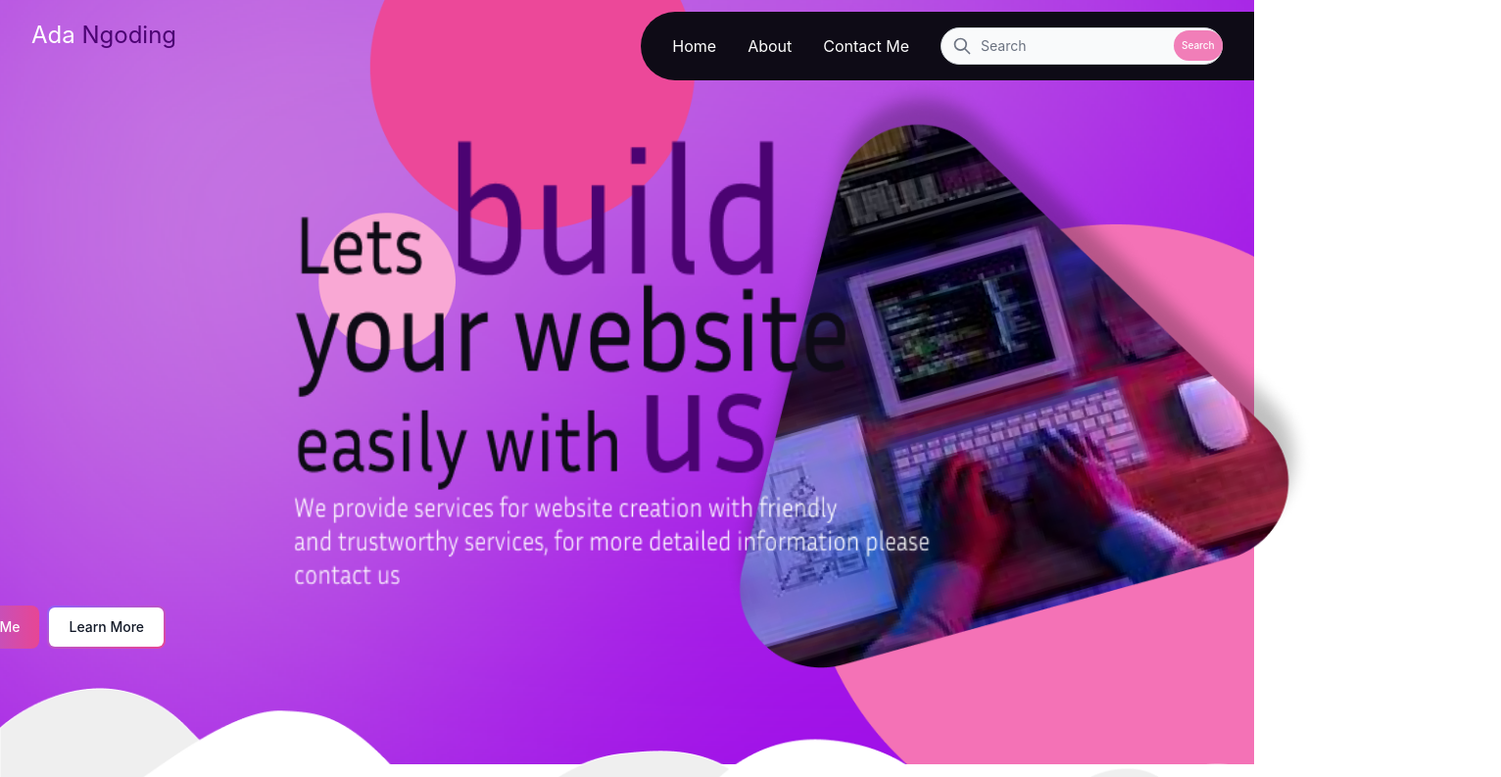
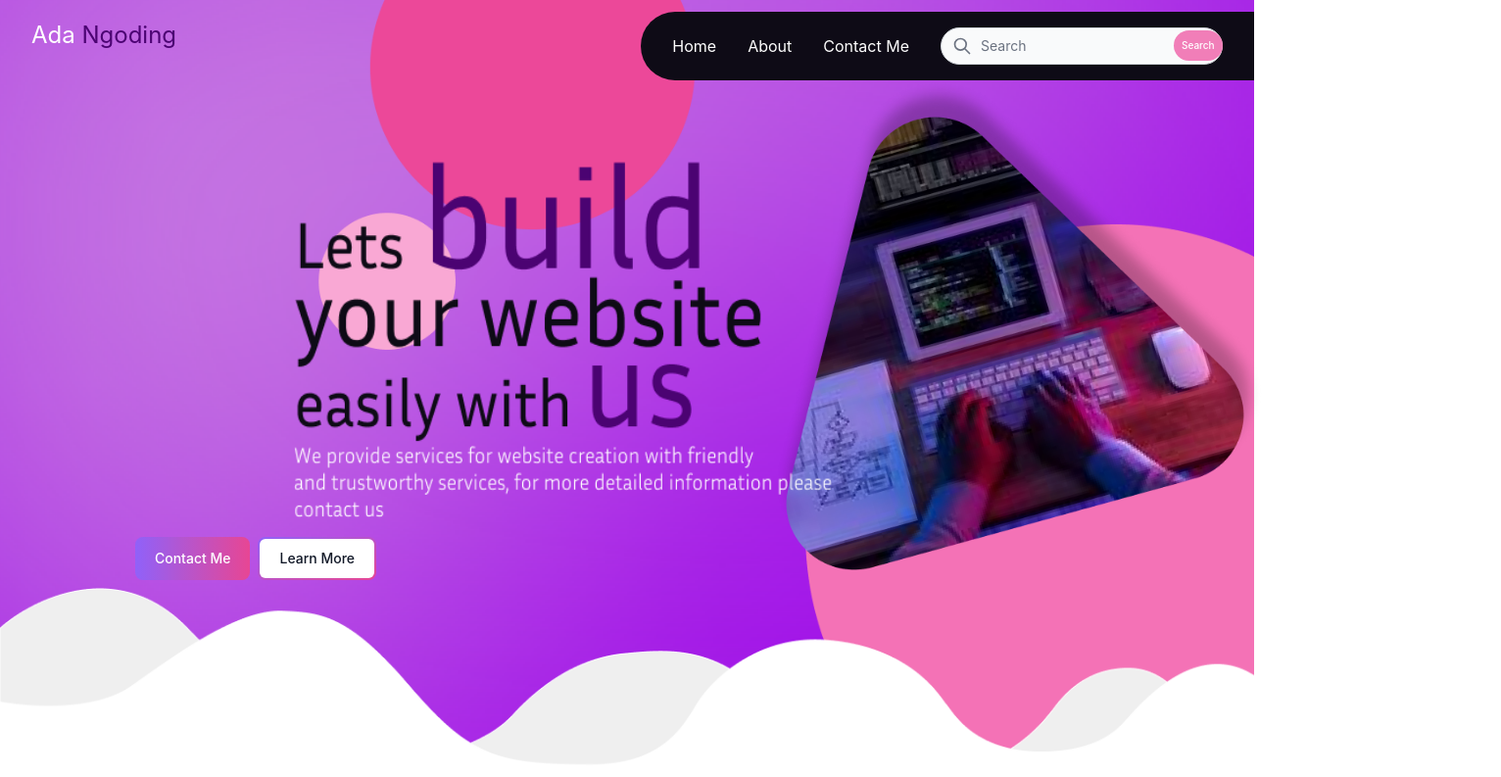
Before and after one commit to barrqyu/web-pt, a website: page index.html in a window 1280 px wide. Shown: the part 20-813 px from the top of the page at 98% size, 1532 px wide, since content can reach past the window. Drawn offline with nearby package versions, Linux system fonts and the light colour scheme.

Commit message:
webpt2nd

```diff
--- a/index.html
+++ b/index.html
@@ -86,13 +86,13 @@
         <div class="flex flex-col">
           <div class="flex flex-col  md:justify-between">
             <div class="flex justify-center">
-              <img class="h-[250px] w-[250px] md:h-[600px] md:w-[600px] mt-[150px] md:mt-[0] animate-bounce md:animate-none md:mr-[-800px]" src="./assets/image1.png" alt="">
+              <img class="h-[250px] w-[250px] md:h-[500px] md:w-[500px] mt-[150px] md:mt-[0] animate-bounce md:animate-none md:mr-[-800px]" src="./assets/image1.png" alt="">
             </div>
-              <img class="hidden md:block w-[650px] h-[500px] mt-[-580px] ml-[300px]" src="./assets/word2.png" alt="">
+              <img class="hidden md:block w-[550px] h-[400px] mt-[-450px] ml-[300px]" src="./assets/word2.png" alt="">
             <div class="flex justify-center md:hidden">
               <img class="h-[200px] md:hidden" src="./assets/word3.png" alt="">
             </div>
-            <div class="flex justify-center mt-4 md:ml-[-1180px]">
+            <div class="flex justify-center mt-4 md:ml-[-750px]">
               <button type="button" class="text-white bg-gradient-to-r from-purple-500 to-pink-500 hover:bg-gradient-to-l focus:ring-4 focus:outline-none focus:ring-purple-200 dark:focus:ring-purple-800 font-medium rounded-lg text-sm px-5 py-2.5 text-center mr-2 mb-2">Contact Me</button>
               <button class="relative inline-flex items-center justify-center p-0.5 mb-2 mr-2 overflow-hidden text-sm font-medium text-gray-900 rounded-lg group bg-gradient-to-br from-purple-500 to-pink-500 group-hover:from-purple-500 group-hover:to-pink-500 hover:text-white dark:text-white focus:ring-4 focus:outline-none focus:ring-purple-200 dark:focus:ring-purple-800">
               <span class="relative px-5 py-2.5 transition-all ease-in duration-75 bg-white dark:bg-gray-900 rounded-md group-hover:bg-opacity-0">
@@ -102,7 +102,7 @@
             </div>
           </div>
           <div>
-            <img class="mt-[170px] md:mt-8 md:h-[200px] w-[100%]" src="./assets/vektor4.png" alt="">
+            <img class="mt-[170px] md:mt-0 md:h-[200px] w-[100%]" src="./assets/vektor4.png" alt="">
           </div>
         </div>
     </div>
@@ -128,7 +128,7 @@
           <p>If you want to be a patner, please fill this form :</p>
         </div>
         <div class="flex justify-center items-center">
-            <div class="w-[50%] md:ml-[190px]">
+            <div class="w-[50%] md:ml-[50px]">
                 <form action="" class="font-['poppins'] text-[#BF56D8] font-extrabold md:text-xl" >Nama :</form>
                 <input type="text" class="md:w-[803px] rounded-lg">
                 <form action="" class="font-[poppins] text-[#BF56D8] font-extrabold md:text-xl mt-3">Email :</form>
@@ -136,7 +136,7 @@
                 <form action="" class="font-[poppins] text-[#BF56D8] font-extrabold md:text-xl mt-3 hidden md:block">Message :</form>
                 <textarea name="" id="" cols="105" rows="10" class="rounded-lg hidden md:block"></textarea>
                 <form action="" class="font-[poppins] text-[#BF56D8] font-extrabold md:text-xl mt-3 md:hidden">Message :</form>
-                <textarea name="" id="" cols="24" rows="10" class="rounded-lg md:hidden"></textarea>
+                <textarea name="" id="" cols="24" rows="10" class="rounded-lg md:hidden md:w-[803px]"></textarea>
                 <button type="button" class=" mt-2 text-white bg-gradient-to-r from-purple-500 to-pink-500 hover:bg-gradient-to-l focus:ring-4 focus:outline-none focus:ring-purple-200 dark:focus:ring-purple-800 font-medium rounded-lg text-sm  px-5 py-2.5 text-center  mb-4">Learn More..</button>
              </div>
         </div>
```
Also changed, not shown: dist/output.css.
